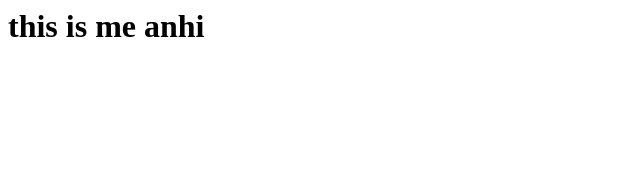
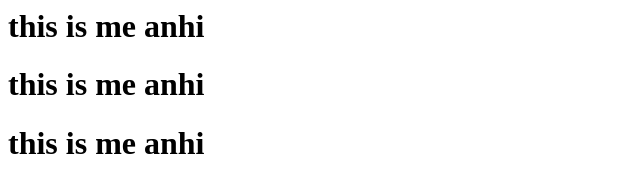
Before and after one commit to anhimasree/static-ssh, a plain HTML site: page index.html in a window 1280 px wide. Shown: the whole page, without its empty margins (0-640 px from the left). Drawn offline with Linux system fonts and the light colour scheme.

Commit message:
updated the and index

```diff
--- a/index.html
+++ b/index.html
@@ -1,2 +1,4 @@
 
 <h1>this is me anhi</h1>
+<h1>this is me anhi</h1>
+<h1>this is me anhi</h1>
```
